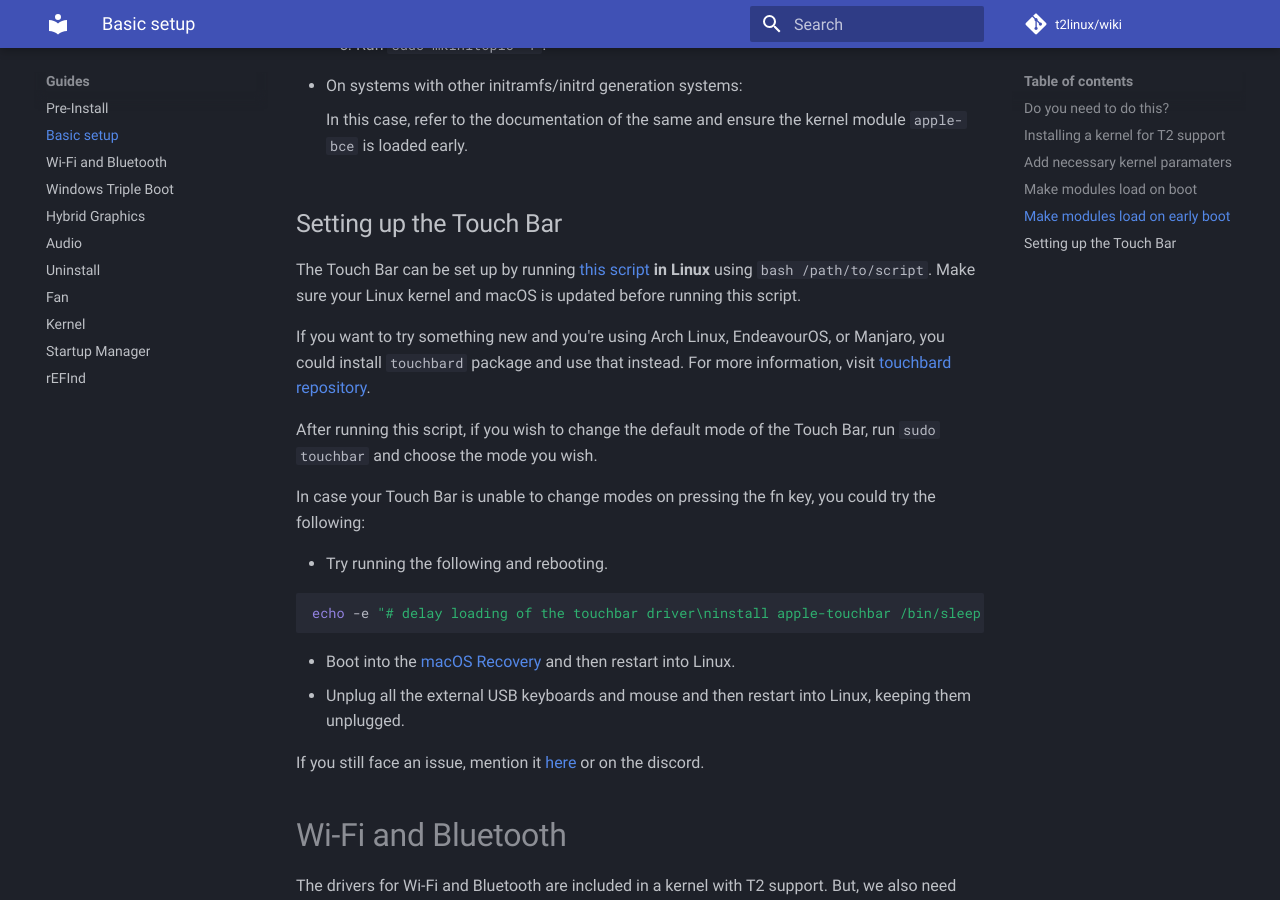
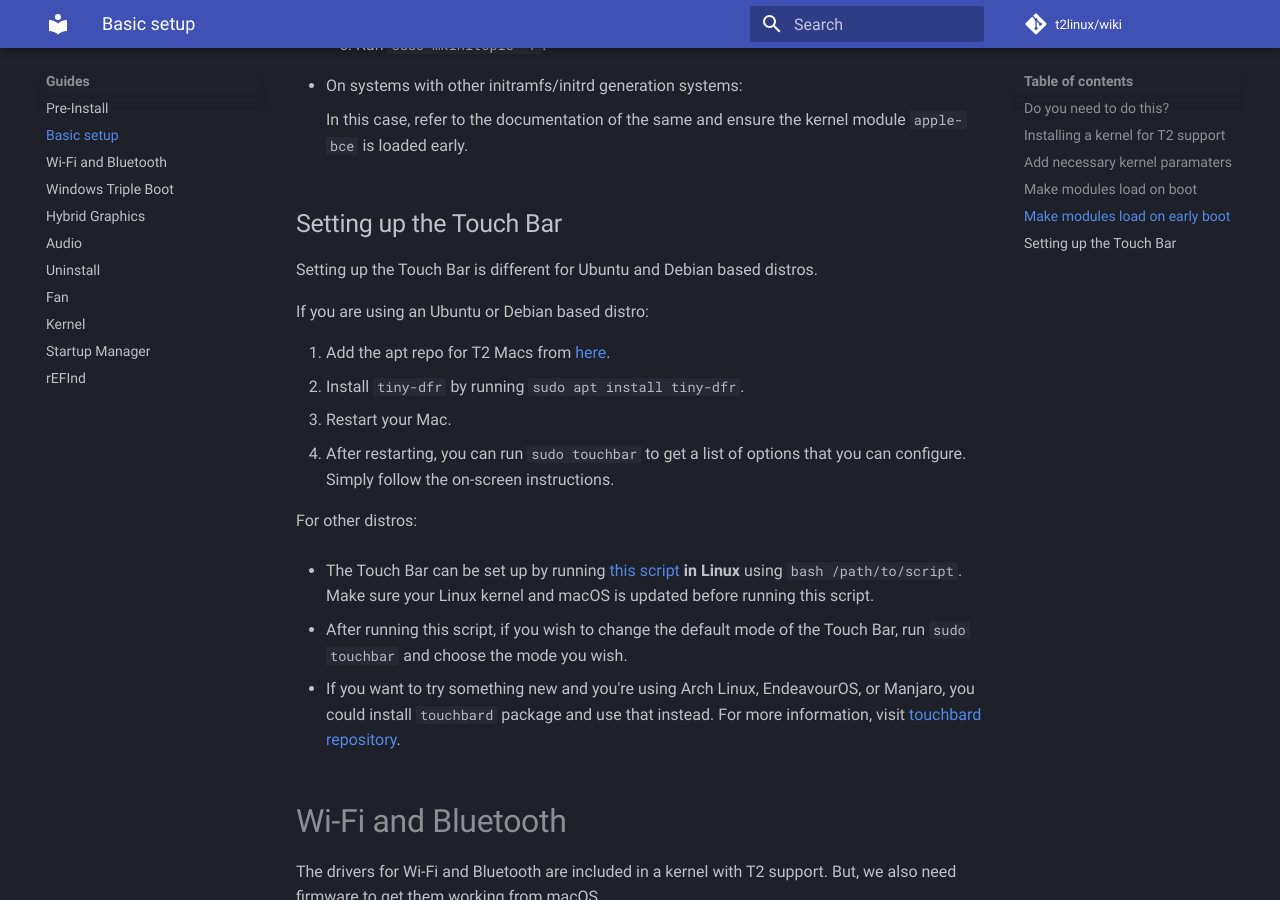
Before and after one commit to t2linux/wiki, an MkDocs documentation site: the page built from docs/guides/postinstall.md, in a window 1280 px wide and 900 px high, scrolled down 2577 px. Built offline with MkDocs 1.6.1 and Material for MkDocs 9.7.7, drawn with Linux system fonts in a browser that asks for light colours; comment, search, counter and statistics services are not loaded.

Commit message:
Add instructions for tiny-dfr on Ubuntu

````diff
--- a/docs/guides/postinstall.md
+++ b/docs/guides/postinstall.md
@@ -90,24 +90,22 @@ The steps to be followed vary depending upon the initramfs module loading mechan
 
 ## Setting up the Touch Bar
 
-The Touch Bar can be set up by running [this script](../tools/touchbar.sh) **in Linux** using `bash /path/to/script`. Make sure your Linux kernel and macOS is updated before running this script.
+Setting up the Touch Bar is different for Ubuntu and Debian based distros.
 
-If you want to try something new and you're using Arch Linux, EndeavourOS, or Manjaro, you could install `touchbard` package and use that instead. For more information, visit [touchbard repository](https://github.com/NoaHimesaka1873/touchbard).
+If you are using an Ubuntu or Debian based distro:
 
-After running this script, if you wish to change the default mode of the Touch Bar, run `sudo touchbar` and choose the mode you wish.
+  1. Add the apt repo for T2 Macs from [here](https://github.com/AdityaGarg8/t2-ubuntu-repo.git).
+  2. Install `tiny-dfr` by running `sudo apt install tiny-dfr`.
+  3. Restart your Mac.
+  4. After restarting, you can run `sudo touchbar` to get a list of options that you can configure. Simply follow the on-screen instructions.
 
-In case your Touch Bar is unable to change modes on pressing the fn key, you could try the following:
+For other distros:
 
-- Try running the following and rebooting.
+- The Touch Bar can be set up by running [this script](../tools/touchbar.sh) **in Linux** using `bash /path/to/script`. Make sure your Linux kernel and macOS is updated before running this script.
 
-   ```sh
-   echo -e "# delay loading of the touchbar driver\ninstall apple-touchbar /bin/sleep 7; /sbin/modprobe --ignore-install apple-touchbar" | sudo tee /etc/modprobe.d/delay-tb.conf >/dev/null
-   ```
+- After running this script, if you wish to change the default mode of the Touch Bar, run `sudo touchbar` and choose the mode you wish.
 
-- Boot into the [macOS Recovery](https://support.apple.com/en-gb/HT201314) and then restart into Linux.
-- Unplug all the external USB keyboards and mouse and then restart into Linux, keeping them unplugged.
-
-If you still face an issue, mention it [here](https://github.com/t2linux/wiki/issues) or on the discord.
+- If you want to try something new and you're using Arch Linux, EndeavourOS, or Manjaro, you could install `touchbard` package and use that instead. For more information, visit [touchbard repository](https://github.com/NoaHimesaka1873/touchbard).
 
 # Wi-Fi and Bluetooth
 
````
Also changed, not shown: docs/distributions/debian/installation.md (+8 -0 lines), docs/distributions/ubuntu/installation.md (+6 -0 lines).
